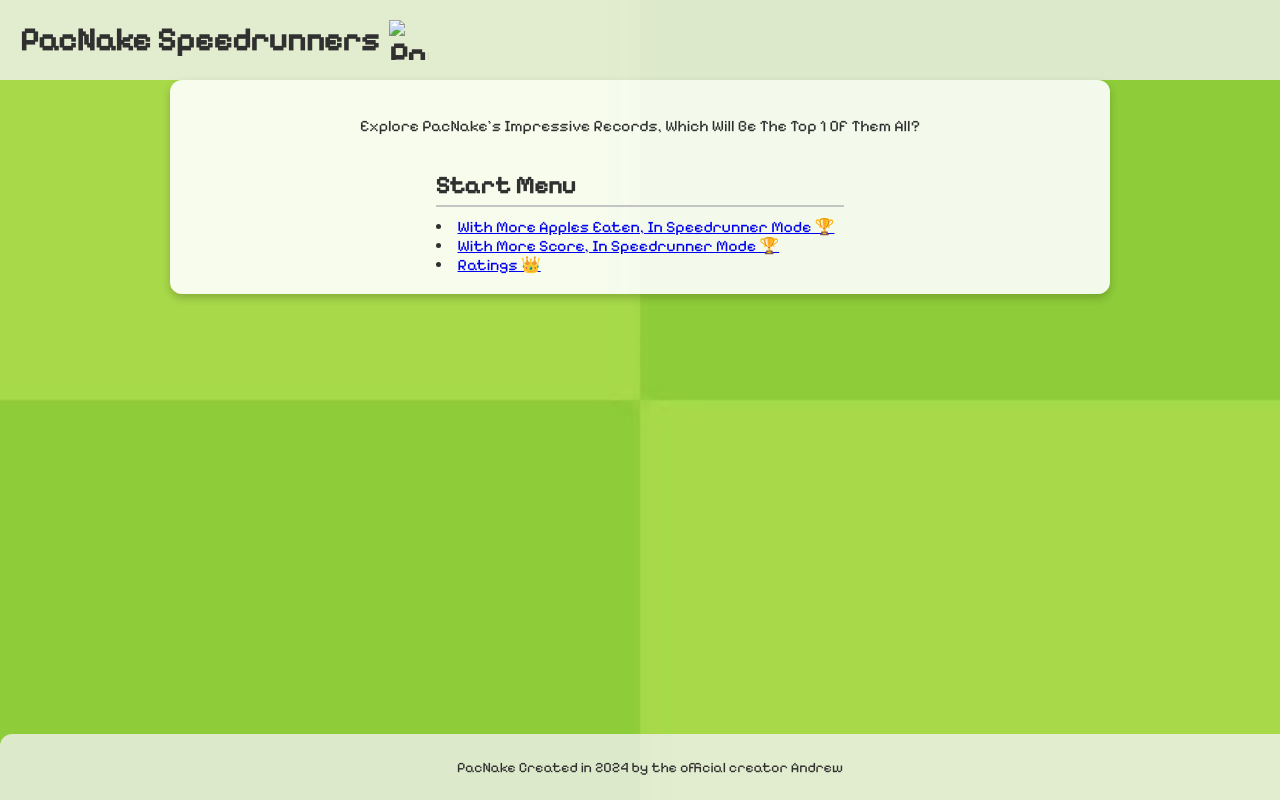
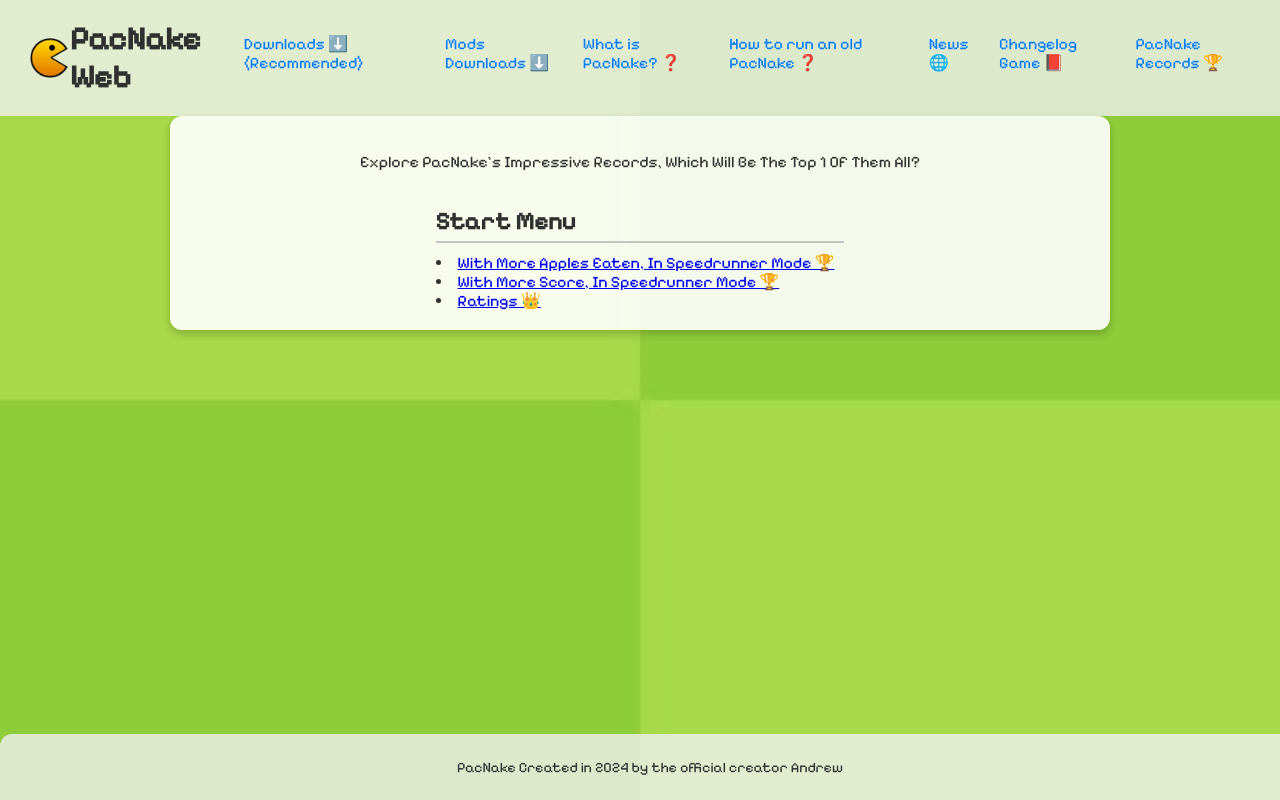
Before and after one commit to AndresDev859674/PacNake-Web, a plain HTML site: page PacNake Records.html in a window 1280 px wide. Drawn offline with Linux system fonts and the light colour scheme; a script that the page names is missing.

Commit message:
Fixed PacNake Speedrunners

```diff
--- a/PacNake Records.html
+++ b/PacNake Records.html
@@ -3,15 +3,29 @@
 <head>
     <meta charset="UTF-8">
     <meta name="viewport" content="width=device-width, initial-scale=1.0">
-    <title>PacNake Records</title>
-    <link rel="icon" href="11006616.png">
-    <link href="styles.css" rel="stylesheet">
+    <title>PacNake WebSite</title>
+    <link rel="icon" href="snake_body.png">
+    <link href="styles.css" rel="stylesheet"> <!-- Asegúrate de enlazar el archivo CSS -->
 </head>
 <body>
     <header>
-        <h1>PacNake Speedrunners
-            <img src="11006616.png" alt="PacNake Icon" class="icon">
-        </h1>
+        <div class="header-content">
+            <h1>
+                <img src="snake_body.png" alt="PacNake Icon" class="icon">
+                PacNake Web
+            </h1>
+            <nav>
+                <ul>
+                    <li><a href="Downloads.html">Downloads ⬇️ (Recommended)</a></li>
+                    <li><a href="ModsDownloads.html">Mods Downloads ⬇️</a></li>
+                    <li><a href="What is.html">What is PacNake? ❓</a></li>
+                    <li><a href="How To Run.html">How to run an old PacNake ❓</a></li>
+                    <li><a href="News.html">News 🌐</a></li>
+                    <li><a href="Changelog.html">Changelog Game 📕</a></li>
+                    <li><a href="PacNake Records.html">PacNake Records 🏆</a></li>
+                </ul>
+            </nav>
+        </div>
     </header>
 
     <main>
```
Also changed, not shown: Ratings.html (+20 -6 lines).
